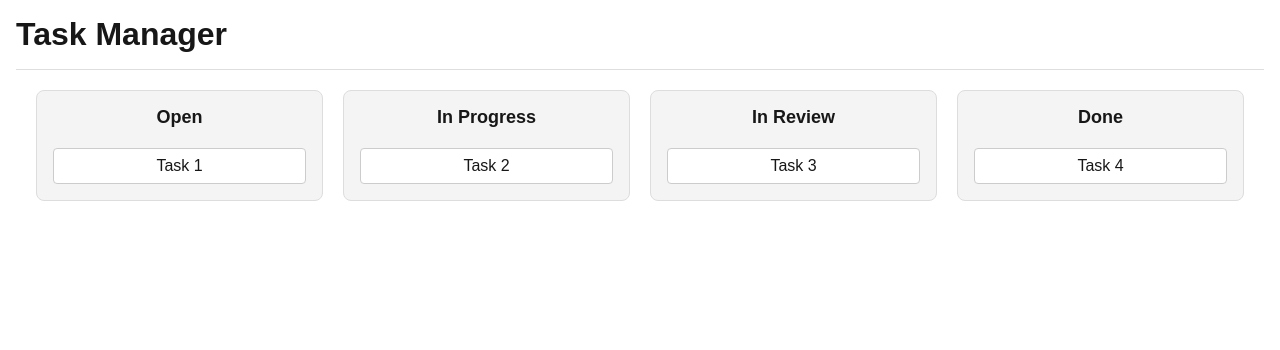
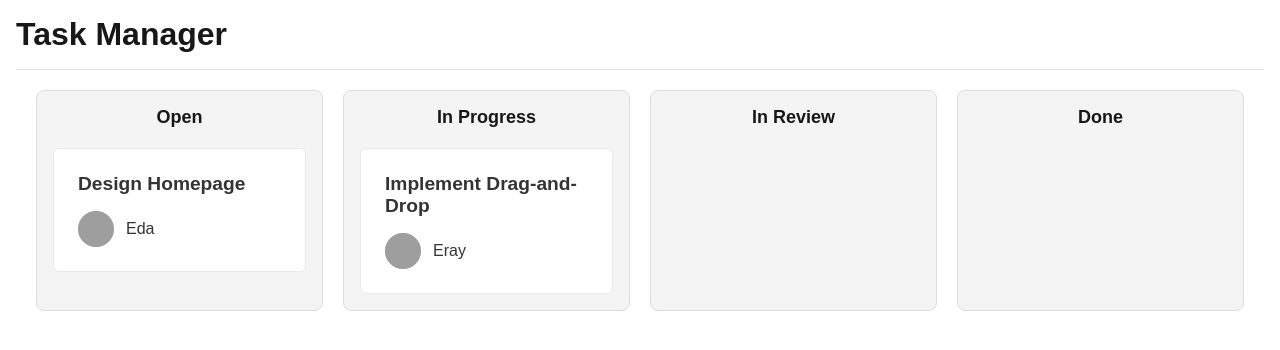
Before and after one commit to barisGultekin/task-management-board, a Next.js app: page / in a window 1280 px wide. Shown: the top 350 px of the page. Built offline with nearby package versions, Linux system fonts and the light colour scheme; grey boxes are pictures that could not be loaded.

Commit message:
Update board components to display data from redux store

```diff
--- a/src/app/components/Board/Board.tsx
+++ b/src/app/components/Board/Board.tsx
@@ -1,31 +1,32 @@
-"use client"
-import React, { useState } from "react";
+"use client";
+import React from "react";
 import BoardColumn from "../BoardColumn/BoardColumn";
 import styles from "./Board.module.scss";
 
+import { useSelector, useDispatch } from "react-redux";
+import { RootState } from "../../redux/store";
+import { updateTaskStatus } from "@/app/redux/slices/tasksSlice";
+
+import Modal from "../Modal/Modal";
+
 const Board = () => {
-  const [tasks, setTasks] = useState([
-    { id: 1, title: "Task 1", status: "Open" },
-    { id: 2, title: "Task 2", status: "In Progress" },
-    { id: 3, title: "Task 3", status: "In Review" },
-    { id: 4, title: "Task 4", status: "Done" },
-  ]);
+  // Access tasks from Redux store
+  const tasks = useSelector((state: RootState) => state.tasks);
+  const dispatch = useDispatch();
 
+  // Handle dropping a task into a new column
   const handleDrop = (taskId: number, newStatus: string) => {
-    setTasks((prevTasks) =>
-      prevTasks.map((task) =>
-        task.id === taskId ? { ...task, status: newStatus } : task
-      )
-    );
+    dispatch(updateTaskStatus({ id: taskId, status: newStatus }));
   };
 
   return (
     <div className={styles.board}>
+
       {["Open", "In Progress", "In Review", "Done"].map((status) => (
         <BoardColumn
           key={status}
           title={status}
-          tasks={tasks.filter((task) => task.status === status)}
+          tasks={tasks.filter((task: { status: string; }) => task.status === status)}
           onDrop={handleDrop}
         />
       ))}
--- a/src/app/components/BoardColumn/BoardColumn.tsx
+++ b/src/app/components/BoardColumn/BoardColumn.tsx
@@ -4,7 +4,7 @@ import styles from "./BoardColumn.module.scss";
 
 interface BoardColumnProps {
   title: string;
-  tasks: { id: number; title: string }[];
+  tasks: { id: number; title: string; status: string; assigneeId: number }[];
   onDrop: (taskId: number, newStatus: string) => void;
 }
 
@@ -19,10 +19,19 @@ const BoardColumn: React.FC<BoardColumnProps> = ({ title, tasks, onDrop }) => {
   };
 
   return (
-    <div className={styles.column} onDragOver={handleDragOver} onDrop={handleDrop}>
+    <div
+      className={styles.column}
+      onDragOver={handleDragOver}
+      onDrop={handleDrop}
+    >
       <h2>{title}</h2>
       {tasks.map((task) => (
-        <TaskCard key={task.id} id={task.id} title={task.title} />
+        <TaskCard
+          key={task.id}
+          id={task.id}
+          title={task.title}
+          assigneeId={task.assigneeId} // Pass assigneeId to TaskCard
+        />
       ))}
     </div>
   );
--- /dev/null
+++ b/src/app/components/Modal/Modal.tsx
@@ -0,0 +1,26 @@
+"use client";
+import React from "react";
+import styles from "./Modal.module.scss";
+
+interface ModalProps {
+  onClose: () => void;
+  children: React.ReactNode;
+}
+
+const Modal: React.FC<ModalProps> = ({ onClose, children }) => {
+  return (
+    <div className={styles.overlay} onClick={onClose}>
+      <div
+        className={styles.modal}
+        onClick={(e) => e.stopPropagation()}
+      >
+        <button className={styles.closeButton} onClick={onClose}>
+          &times;
+        </button>
+        {children}
+      </div>
+    </div>
+  );
+};
+
+export default Modal;
--- a/src/app/components/TaskCard/TaskCard.module.scss
+++ b/src/app/components/TaskCard/TaskCard.module.scss
@@ -1,13 +1,47 @@
 .card {
-    background-color: white;
-    border: 1px solid #ccc;
-    border-radius: 4px;
-    padding: 8px;
-    text-align: center;
-    cursor: grab;
-    transition: box-shadow 0.2s;
+  background-color: white;
 
-    &:hover {
-      box-shadow: 0px 2px 5px rgba(0, 0, 0, 0.1);
+  border: 1px solid #e9e9e9;
+  border-radius: 6px;
+
+  padding: 24px;
+  text-align: left;
+  cursor: grab;
+  transition: transform 0.2s ease-in-out;
+
+  &:hover {
+    box-shadow: 0px 2px 5px rgba(0, 0, 0, 0.1);
+    transform: scale(1.02);
+  }
+
+  .taskInfo {
+    display: flex;
+    flex-direction: column;
+    align-items: flex-start;
+    justify-content: flex-start;
+    gap: 16px;
+
+    p {
+      color: #343434;
+      font-weight: 600;
+      font-size: 1.2em;
+    }
+
+    .assignee {
+      display: flex;
+      align-items: center;
+      justify-content: flex-start;
+      gap: 12px;
+
+      p {
+        font-size: 1em;
+        font-weight: 500;
+      }
+
+      img {
+        background-color: #cfcfcf;
+        border-radius: 100px;
+      }
     }
   }
+}
--- a/src/app/components/TaskCard/TaskCard.tsx
+++ b/src/app/components/TaskCard/TaskCard.tsx
@@ -1,19 +1,46 @@
+"use client";
 import React from "react";
 import styles from "./TaskCard.module.scss";
+import { useSelector } from "react-redux";
+import { RootState } from "../../redux/store"
+import Image from "next/image";
 
 interface TaskCardProps {
   id: number;
   title: string;
+  assigneeId: number;
 }
 
-const TaskCard: React.FC<TaskCardProps> = ({ id, title }) => {
+const TaskCard: React.FC<TaskCardProps> = ({ id, title, assigneeId }) => {
+  // Access users from the Redux store
+  const users = useSelector((state: RootState) => state.users);
+  interface User {
+    id: number;
+    name: string;
+    avatar: string;
+  }
+
+  const assignee: User | undefined = users.find((user: User) => user.id === assigneeId);
+
   const handleDragStart = (e: React.DragEvent<HTMLDivElement>) => {
     e.dataTransfer.setData("text/plain", id.toString());
   };
 
   return (
-    <div className={styles.card} draggable onDragStart={handleDragStart}>
-      {title}
+    <div
+      className={styles.card}
+      draggable
+      onDragStart={handleDragStart}
+    >
+      <div className={styles.taskInfo}>
+        <p>{title}</p>
+        {assignee && (
+          <div className={styles.assignee}>
+            <Image src={assignee.avatar} alt={assignee.name} className={styles.avatar} width={36} height={36}/>
+            <p>{assignee.name}</p>
+          </div>
+        )}
+      </div>
     </div>
   );
 };
```
Also changed, not shown: src/app/components/Modal/Modal.module.scss (added, +40 -0 lines).
